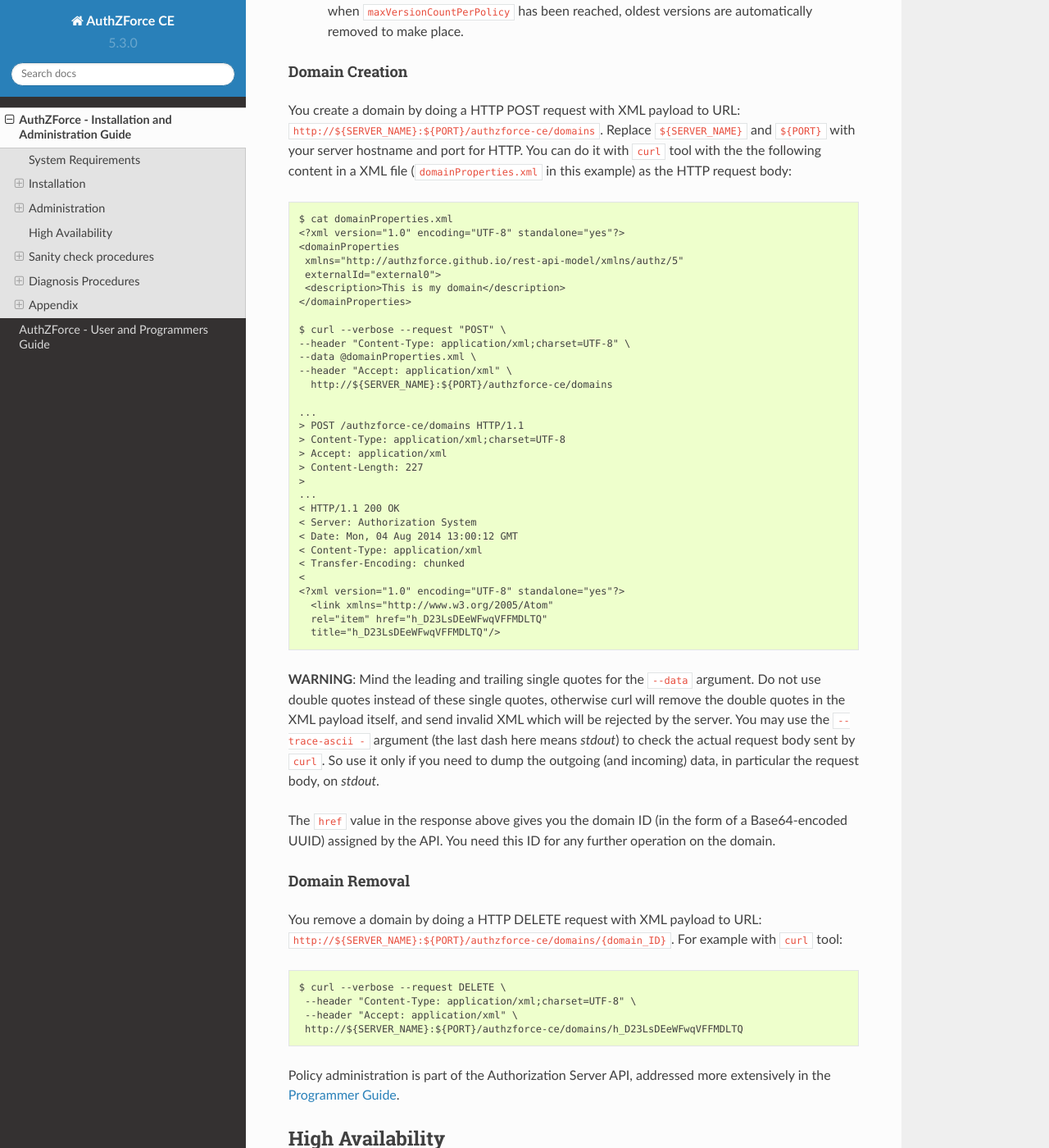
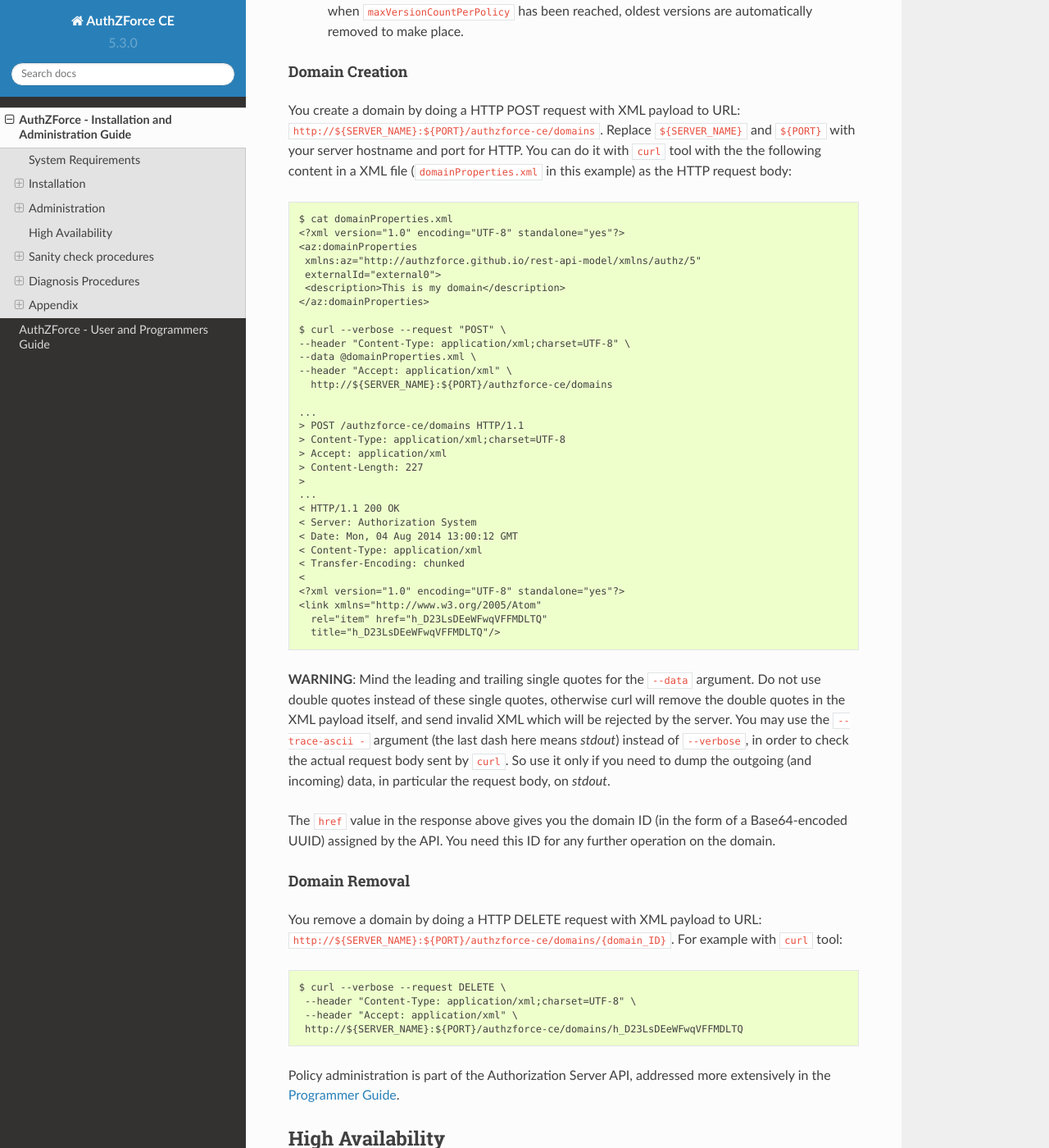
Before and after one commit to authzforce/fiware, a Sphinx documentation site: the page built from doc/InstallationAndAdministrationGuide.rst, in a window 1280 px wide and 1400 px high, scrolled down 4119 px. Shown: the whole window at 82% size. Built offline with Sphinx 7.4.7 and the Read the Docs theme 2.0.0, drawn with Linux system fonts in a browser that asks for light colours; formulas are drawn with MathJax 3.

Commit message:
Fixed curl command to create domain

```diff
--- a/doc/InstallationAndAdministrationGuide.rst
+++ b/doc/InstallationAndAdministrationGuide.rst
@@ -165,11 +165,11 @@
 
  $ cat domainProperties.xml
  <?xml version="1.0" encoding="UTF-8" standalone="yes"?>
- <domainProperties
-  xmlns="http://authzforce.github.io/rest-api-model/xmlns/authz/5"
+ <az:domainProperties
+  xmlns:az="http://authzforce.github.io/rest-api-model/xmlns/authz/5"
   externalId="external0">
   <description>This is my domain</description>
- </domainProperties>
+ </az:domainProperties>
 
  $ curl --verbose --request "POST" \
  --header "Content-Type: application/xml;charset=UTF-8" \
@@ -191,12 +191,12 @@
  < Transfer-Encoding: chunked
  <
  <?xml version="1.0" encoding="UTF-8" standalone="yes"?>
-   <link xmlns="http://www.w3.org/2005/Atom"
+ <link xmlns="http://www.w3.org/2005/Atom"
    rel="item" href="h_D23LsDEeWFwqVFFMDLTQ"
    title="h_D23LsDEeWFwqVFFMDLTQ"/>
 
 **WARNING**: Mind the leading and trailing single quotes for the ``--data`` argument. Do not use double quotes instead of these single quotes, otherwise curl will remove the double quotes in the XML payload itself,
-and send invalid XML which will be rejected by the server. You may use the ``--trace-ascii -`` argument (the last dash here means *stdout*) to check the actual request body sent by ``curl``.
+and send invalid XML which will be rejected by the server. You may use the ``--trace-ascii -`` argument (the last dash here means *stdout*) instead of ``--verbose``, in order to check the actual request body sent by ``curl``.
 So use it only if you need to dump the outgoing (and incoming) data, in particular the request body, on *stdout*.
 
 The ``href`` value in the response above gives you the domain ID (in the form of a Base64-encoded UUID) assigned by the API. You need this ID for any further operation on the domain.
```
